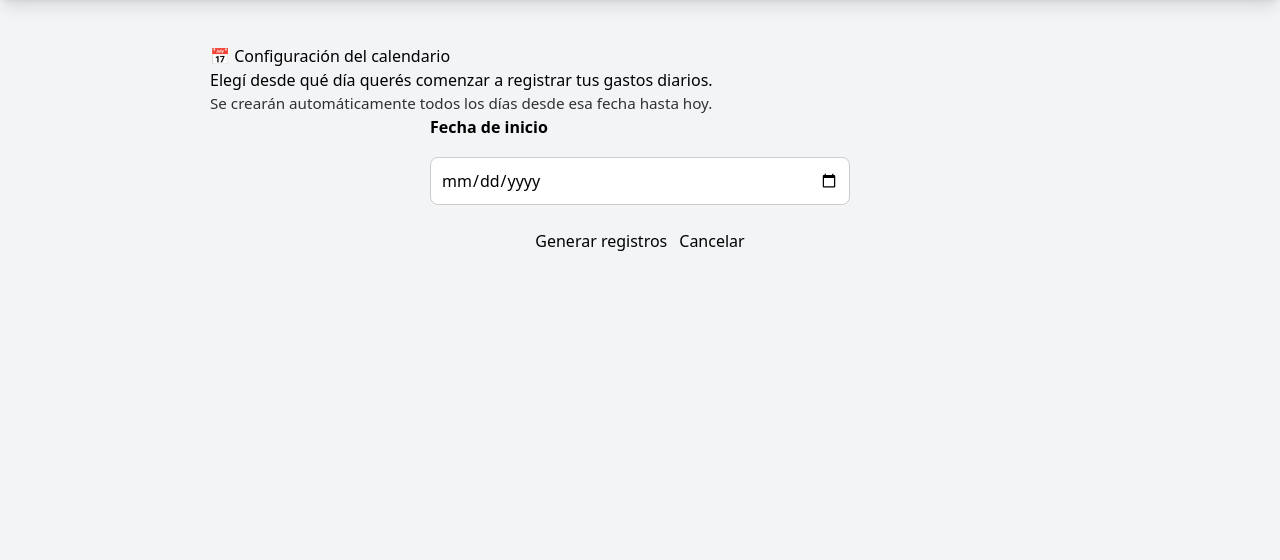
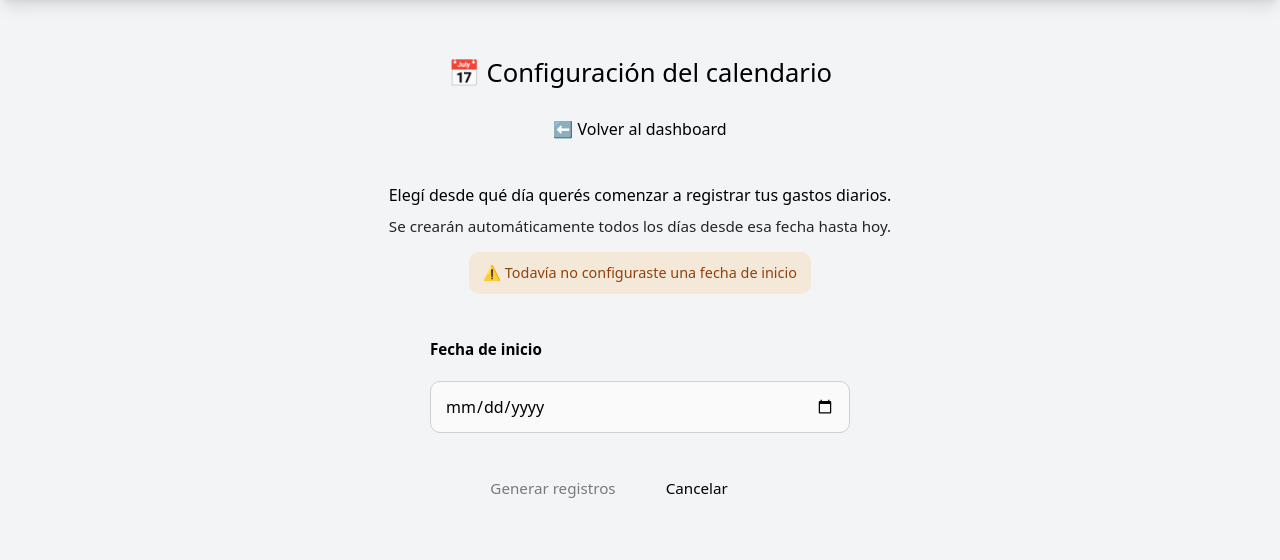
Before and after one commit to Vleontueso78/Proyecto-Django, a Django app: page /finanzas/calendario/ in a window 1280 px wide. Shown: the part 64-624 px from the top of the page. Run offline with Django 5.2, Linux system fonts and the light colour scheme; the visitor is signed in with stand-in values (Sample User, id 1); data comes from the database, SQL or seed files in the repository; some libraries are stand-ins or nearby versions.

Commit message:
botón deshabilitado para Calendario

```diff
--- a/tareas_proyecto/finanzas/templates/finanzas/configurar_calendario.html
+++ b/tareas_proyecto/finanzas/templates/finanzas/configurar_calendario.html
@@ -15,6 +15,15 @@
     <h2 id="titulo-finanzas">📅 Configuración del calendario</h2>
 
     <!-- ==============================
+         BOTÓN VOLVER
+    ============================== -->
+    <div class="volver-dashboard">
+        <a href="{% url 'finanzas:dashboard' %}" class="btn btn-ghost">
+            ⬅ Volver al dashboard
+        </a>
+    </div>
+
+    <!-- ==============================
          CARD: EXPLICACIÓN
     ============================== -->
     <div class="card card-anim card-delay-1 center">
@@ -26,6 +35,20 @@
         <p class="note">
             Se crearán automáticamente todos los días desde esa fecha hasta hoy.
         </p>
+
+        <!-- ==============================
+             ESTADO ACTUAL DEL CALENDARIO
+        ============================== -->
+        {% if config.fecha_inicio_registros %}
+            <div class="estado-calendario success">
+                📌 Actualmente tenés registros desde
+                <strong>{{ config.fecha_inicio_registros|date:"d/m/Y" }}</strong>
+            </div>
+        {% else %}
+            <div class="estado-calendario warning">
+                ⚠️ Todavía no configuraste una fecha de inicio
+            </div>
+        {% endif %}
 
     </div>
 
@@ -48,6 +71,7 @@
                 required
                 class="input-fecha"
                 value="{{ config.fecha_inicio_registros|date:'Y-m-d' }}"
+                data-original="{{ config.fecha_inicio_registros|date:'Y-m-d' }}"
             >
 
             <div class="form-actions">
--- a/tareas_proyecto/finanzas/views/calendario_views.py
+++ b/tareas_proyecto/finanzas/views/calendario_views.py
@@ -1,23 +1,22 @@
-# Configuracion del calendario
+# finanzas/views/calendario_views.py
 
+from datetime import date
 from django.shortcuts import render, redirect
 from django.contrib.auth.decorators import login_required
 from django.contrib import messages
-from datetime import date, timedelta
 
-from ..models import RegistroFinanciero, ConfigFinanciera
+from ..models import ConfigFinanciera
+from ..calendario.services import generar_registros_desde_fecha
 
 
 @login_required
 def configurar_calendario(request):
 
-    # Obtener o crear configuración del usuario
     config, _ = ConfigFinanciera.objects.get_or_create(user=request.user)
 
     if request.method == "POST":
         fecha_inicio_str = request.POST.get("fecha_inicio")
 
-        # Validación básica
         if not fecha_inicio_str:
             messages.error(request, "Debes seleccionar una fecha válida.")
             return redirect("finanzas:configurar_calendario")
@@ -30,39 +29,35 @@ def configurar_calendario(request):
 
         hoy = date.today()
 
-        # Evitar fechas futuras
         if fecha_inicio > hoy:
             messages.error(request, "La fecha de inicio no puede ser superior a hoy.")
             return redirect("finanzas:configurar_calendario")
 
-        # Guardar configuración
-        config.fecha_inicio_registros = fecha_inicio
-        config.save()
+        # Guardar fecha solo si cambia
+        if config.fecha_inicio_registros != fecha_inicio:
+            config.fecha_inicio_registros = fecha_inicio
+            config.save()
 
-        # Crear todos los días que falten
-        actual = fecha_inicio
-        while actual <= hoy:
-            RegistroFinanciero.objects.get_or_create(
-                user=request.user,
-                fecha=actual,
-                defaults={
-                    "para_gastar_dia": 0,
-                    "alimento": 0,
-                    "productos": 0,
-                    "ahorro_y_deuda": 0,
-                    "sobrante_monetario": 0,
-                    "alimento_fijo": False,
-                    "productos_fijo": False,
-                    "ahorro_y_deuda_fijo": False,
-                    "sobrante_fijo": False,
-                    "completado": False,
-                },
+        creados = generar_registros_desde_fecha(
+            user=request.user,
+            fecha_inicio=fecha_inicio
+        )
+
+        if creados > 0:
+            messages.success(
+                request,
+                f"Calendario configurado correctamente. Se crearon {creados} días."
             )
-            actual += timedelta(days=1)
+        else:
+            messages.info(
+                request,
+                "El calendario ya estaba actualizado. No se crearon días nuevos."
+            )
 
-        messages.success(request, "Fecha de inicio configurada correctamente.")
         return redirect("finanzas:dashboard")
 
-    return render(request, "finanzas/configurar_calendario.html", {
-        "config": config,
-    })
+    return render(
+        request,
+        "finanzas/configurar_calendario.html",
+        {"config": config},
+    )
--- a/tareas_proyecto/static/css/finanzas/calendario/formulario.css
+++ b/tareas_proyecto/static/css/finanzas/calendario/formulario.css
@@ -1,24 +1,64 @@
+/* ==============================
+   FORMULARIO CALENDARIO
+============================== */
 .calendario-form {
     display: flex;
     flex-direction: column;
-    gap: 14px;
+    gap: 16px;
 }
 
+/* ==============================
+   LABEL
+============================== */
 .form-label {
     font-weight: 600;
+    font-size: 0.95rem;
     margin-bottom: 4px;
 }
 
+/* ==============================
+   INPUT FECHA
+============================== */
 .input-fecha {
-    padding: 10px;
+    padding: 12px 14px;
     font-size: 1rem;
-    border-radius: 8px;
-    border: 1px solid #ccc;
+    border-radius: 10px;
+    border: 1px solid #d0d0d0;
+    background-color: #fafafa;
+    transition: border-color 0.2s ease, box-shadow 0.2s ease;
 }
 
+.input-fecha:focus {
+    outline: none;
+    border-color: var(--accent, #4f46e5);
+    box-shadow: 0 0 0 2px rgba(79, 70, 229, 0.15);
+    background-color: #fff;
+}
+
+/* ==============================
+   ACCIONES
+============================== */
 .form-actions {
     display: flex;
     justify-content: center;
-    gap: 12px;
-    margin-top: 10px;
+    gap: 14px;
+    margin-top: 18px;
 }
+
+/* ==============================
+   BOTONES (AJUSTE VISUAL)
+============================== */
+.form-actions .btn {
+    min-width: 160px;
+    padding: 10px 18px;
+    font-size: 0.95rem;
+}
+
+/* ==============================
+   BOTÓN DESHABILITADO
+============================== */
+.btn.disabled,
+.btn:disabled {
+    opacity: 0.5;
+    cursor: not-allowed;
+}
--- a/tareas_proyecto/static/css/finanzas/calendario/global.css
+++ b/tareas_proyecto/static/css/finanzas/calendario/global.css
@@ -1,17 +1,75 @@
-/* Contenedor general */
+/* ==============================
+   CONTENEDOR GENERAL
+============================== */
 #dashboard-container {
     max-width: 900px;
     margin: auto;
-    padding: 20px;
+    padding: 30px 20px;
 }
 
-/* Ajustes específicos */
+/* ==============================
+   TÍTULO
+============================== */
+#titulo-finanzas {
+    text-align: center;
+    margin-bottom: 25px;
+    font-size: 1.6rem;
+}
+
+/* ==============================
+   FORMULARIO
+============================== */
 .calendario-form {
     max-width: 420px;
     margin: auto;
 }
 
+/* ==============================
+   TEXTOS DE APOYO
+============================== */
 .note {
     font-size: 0.95rem;
-    opacity: 0.8;
+    opacity: 0.85;
+    margin-top: 8px;
 }
+
+/* ==============================
+   CARDS
+============================== */
+.card {
+    padding: 22px;
+    border-radius: 14px;
+}
+
+.card.center {
+    text-align: center;
+}
+
+/* ==============================
+   ESTADO ACTUAL DEL CALENDARIO
+============================== */
+.estado-calendario {
+    margin-top: 14px;
+    padding: 10px 14px;
+    border-radius: 10px;
+    font-size: 0.9rem;
+    display: inline-block;
+}
+
+.estado-calendario.success {
+    background-color: rgba(34, 197, 94, 0.1);
+    color: #15803d;
+}
+
+.estado-calendario.warning {
+    background-color: rgba(245, 158, 11, 0.12);
+    color: #92400e;
+}
+
+/* ==============================
+   BOTÓN VOLVER
+============================== */
+.volver-dashboard {
+    margin-bottom: 20px;
+    text-align: center;
+}
```
Also changed, not shown: tareas_proyecto/finanzas/calendario/services.py (+41 -0 lines), tareas_proyecto/static/js/finanzas/calendario/confirmar_generacion.js (+51 -5 lines).
